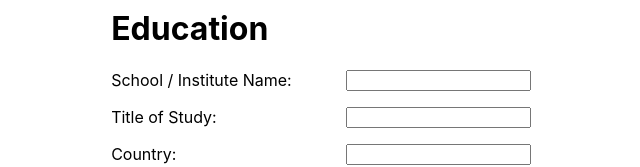
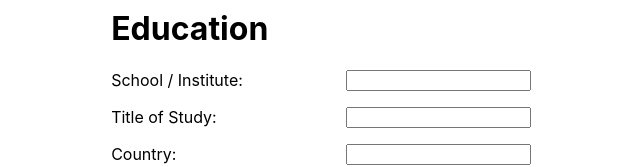
Before and after one commit to EmbryonicDev/cv-application, a React (Create React App) app: page / in a window 1280 px wide. Shown: the part 431-598 px from the top of the page, without its empty margins (319-959 px from the left). Built offline with nearby package versions, Linux system fonts and the light colour scheme; the HTML template or start-up script is replaced by a standard one.

Commit message:
Change school name label in EducationFrom

```diff
--- a/src/Components/EducationForm.js
+++ b/src/Components/EducationForm.js
@@ -8,7 +8,7 @@ export default function EducationForm(props) {
       <form action="#" onSubmit={onSubmit}
       >
         <p className="inputSet">
-          <label htmlFor="schoolName">School / Institute Name:</label>
+          <label htmlFor="schoolName">School / Institute:</label>
           <input
             type="text"
             id="schoolName"
```
